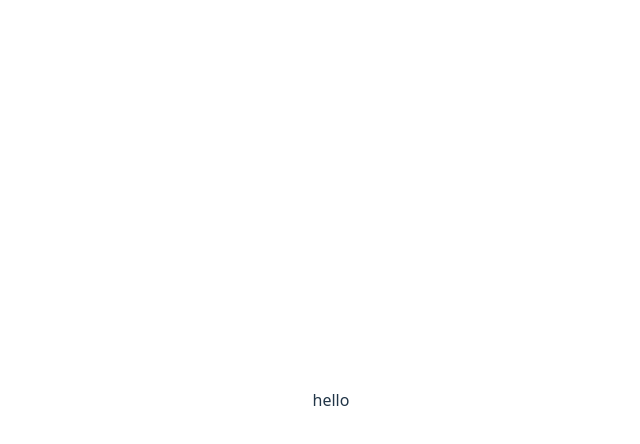
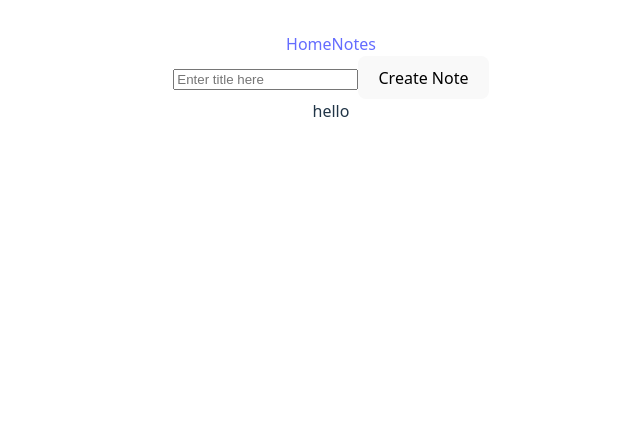
Before and after one commit to KhushiSri13/Projects, a React (Vite) app in the folder NotesApp/: page / in a window 1280 px wide. Shown: the top 444 px of the page, without its empty margins (309-949 px from the left). Built offline with nearby package versions, Linux system fonts and the light colour scheme.

Commit message:
components and router

```diff
--- a/NotesApp/package.json
+++ b/NotesApp/package.json
@@ -15,18 +15,20 @@
     "react": "^19.1.1",
     "react-dom": "^19.1.1",
     "react-redux": "^9.2.0",
-    "react-router-dom": "^7.8.1",
-    "tailwindcss": "^4.1.12"
+    "react-router-dom": "^7.8.1"
   },
   "devDependencies": {
     "@eslint/js": "^9.33.0",
     "@types/react": "^19.1.10",
     "@types/react-dom": "^19.1.7",
     "@vitejs/plugin-react": "^5.0.0",
+    "autoprefixer": "^10.4.21",
     "eslint": "^9.33.0",
     "eslint-plugin-react-hooks": "^5.2.0",
     "eslint-plugin-react-refresh": "^0.4.20",
     "globals": "^16.3.0",
+    "postcss": "^8.5.6",
+    "tailwindcss": "^4.1.12",
     "vite": "^7.1.2"
   }
 }
--- a/NotesApp/src/App.jsx
+++ b/NotesApp/src/App.jsx
@@ -2,6 +2,41 @@ import { useState } from 'react'
 import reactLogo from './assets/react.svg'
 import viteLogo from '/vite.svg'
 import './App.css'
+import { createBrowserRouter, RouterProvider } from 'react-router-dom'
+import Navbar from './components/Navbar'
+import Home from './components/Home'
+import Notes from './components/Notes'
+import ViewNotes from './components/ViewNotes'
+const router = createBrowserRouter(
+    [
+      {
+        path:"/",
+        element:
+        <div>
+          <Navbar/>
+          <Home/>
+        </div>
+      },
+      {
+        path:"/notes",
+        element:
+        <div>
+          <Navbar/>
+          <Notes/>
+        </div>
+      },
+      {
+        path:"/notes/:id",
+        element:
+        <div>
+          <Navbar/>
+          <ViewNotes/>
+        </div>
+      },
+    ]
+);
+
+
 
 function App() {
   const [count, setCount] = useState(0)
@@ -9,6 +44,7 @@ function App() {
   return (
     <>
       <div>
+        <RouterProvider router={router}/>
         hello
       </div>
     </>
--- /dev/null
+++ b/NotesApp/src/components/Home.jsx
@@ -0,0 +1,18 @@
+import React, { useState } from 'react'
+
+const Home = () => {
+    const [ title,setTitle] = useState('');
+  return (
+    <div>
+        <input className='p-2 rounded-2xl mt-2'
+        type="text" placeholder='Enter title here' value={title} onChange={(e)=>setTitle(e.target.value)} />
+        <button>
+            Create Note
+        </button>
+    </div>
+
+
+  )
+}
+
+export default Home
--- /dev/null
+++ b/NotesApp/src/components/Navbar.jsx
@@ -0,0 +1,17 @@
+import React from 'react'
+import { NavLink } from 'react-router-dom'
+const Navbar = () => {
+  return (
+    <div className='flex flex-row gap-4 place-content-evenly'>
+        <NavLink to="/">
+            Home
+        </NavLink>
+
+        <NavLink to="/notes">
+            Notes
+        </NavLink>
+    </div>
+  )
+}
+
+export default Navbar
--- /dev/null
+++ b/NotesApp/src/components/Notes.jsx
@@ -0,0 +1,9 @@
+import React from 'react'
+
+const Notes = () => {
+  return (
+    <div>List of Notes</div>
+  )
+}
+
+export default Notes
--- /dev/null
+++ b/NotesApp/src/components/ViewNotes.jsx
@@ -0,0 +1,9 @@
+import React from 'react'
+
+const ViewNotes = () => {
+  return (
+    <div>ViewNotes</div>
+  )
+}
+
+export default ViewNotes
--- a/NotesApp/src/index.css
+++ b/NotesApp/src/index.css
@@ -26,7 +26,7 @@ a:hover {
 body {
   margin: 0;
   display: flex;
-  place-items: center;
+  /* place-items: center; */
   min-width: 320px;
   min-height: 100vh;
 }
```
Also changed, not shown: 1 other file (tests, documents, lock files or other folders).
